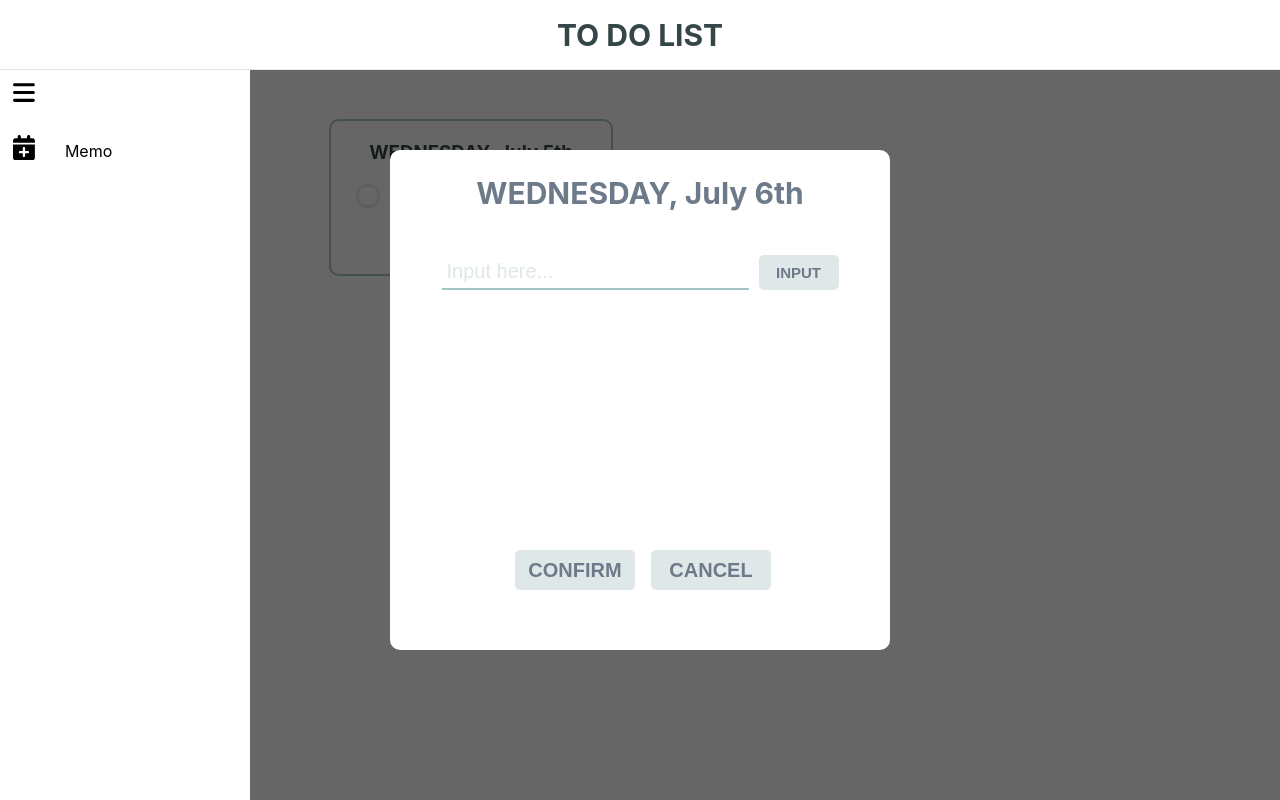
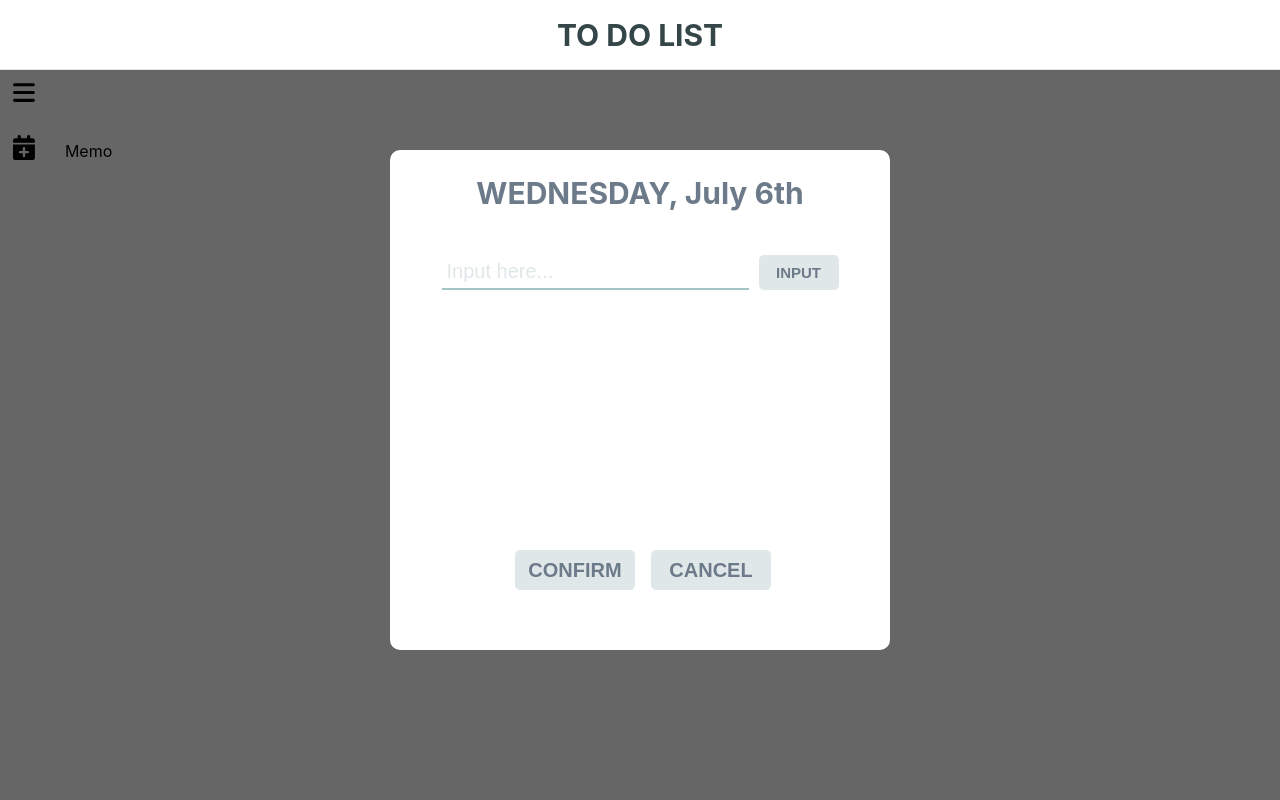
Before and after one commit to hoooooyeon/react-todolist, a React (Create React App) app: page / in a window 1280 px wide. Both pictures are taken after a click on the item "Memo". Built offline with nearby package versions, Linux system fonts and the light colour scheme.

Commit message:
memoItem

```diff
--- a/src/App.js
+++ b/src/App.js
@@ -4,48 +4,88 @@ import Memo from './components/memo/Memo';
 import { useState, useRef, useCallback } from 'react';
 
 function App() {
-  const [items, setItems] = useState([]);
+  const [mdItems, setMdItems] = useState([]);
+  const [mmItems, setMmItems] = useState([]);
+  const [modalOpen, setModalOpen] = useState(false);
 
-  const nextId = useRef(1);
+  // 모달꺼
+  const nextMdId = useRef(1);
   const onInsert = useCallback(
     (text) => {
-      const item = {
-        id: nextId.current,
+      // setMdItems([]);
+      const mdItem = {
+        id: nextMdId.current,
         text,
         checked: false,
-        point: true,
+        pointed: true,
       };
-      setItems(items.concat(item));
-      nextId.current += 1;
+      setMdItems(mdItems.concat(mdItem));
+      nextMdId.current += 1;
     },
-    [items],
+    [mdItems],
   );
 
   const onRemove = useCallback(
     (id) => {
-      setItems(items.filter((item) => item.id !== id));
+      setMdItems(mdItems.filter((mdItem) => mdItem.id !== id));
     },
-    [items],
+    [mdItems],
   );
 
   const onPoint = useCallback(
     (id) => {
-      setItems(
-        items.map((item) =>
-          item.id === id ? { ...item, point: !item.point } : item,
+      setMdItems(
+        mdItems.map((mdItem) =>
+          mdItem.id === id ? { ...mdItem, pointed: !mdItem.pointed } : mdItem,
         ),
       );
     },
-    [items],
+    [mdItems],
   );
+
+  // 메모꺼
+  const nextMmId = useRef(1);
+  const insertMemoItem = useCallback(
+    (mdItems) => {
+      const mmItem = {
+        id: nextMmId.current,
+        mdItems,
+      };
+      setMmItems(mmItems.concat(mmItem));
+      nextMmId.current += 1;
+
+      setModalOpen(!modalOpen);
+      setMdItems([]);
+    },
+    [mmItems, modalOpen],
+  );
+
+  const removeMemoItem = useCallback(
+    (id) => {
+      setMmItems(mmItems.filter((mmItem) => mmItem.id !== id));
+      console.log(mmItems);
+    },
+    [mmItems],
+  );
+
+  // 모달 열고 닫기
+  const modalClose = () => {
+    setModalOpen(!modalOpen);
+    setMdItems([]);
+  };
   return (
     <>
       <Header />
       <Memo
-        items={items}
+        mdItems={mdItems}
         onInsert={onInsert}
         onRemove={onRemove}
         onPoint={onPoint}
+        mmItems={mmItems}
+        insertMemoItem={insertMemoItem}
+        removeMemoItem={removeMemoItem}
+        modalClose={modalClose}
+        modalOpen={modalOpen}
       />
     </>
   );
--- a/src/components/common/Button.js
+++ b/src/components/common/Button.js
@@ -6,6 +6,7 @@ const buttonStyle = css`
   color: #6c7a89;
   font-weight: bold;
   border-radius: 5px;
+  z-index: 1000;
 `;
 
 const StyledItemButton = styled.button`
@@ -30,9 +31,11 @@ const StyledListButton = styled.button`
   font-size: 15px;
 `;
 
-const Button = ({ item, children }) => {
+const Button = ({ item, children, modalClose, insertMemoItem }) => {
   return item ? (
-    <StyledItemButton>{children}</StyledItemButton>
+    <StyledItemButton modalClose={modalClose} inserMemoItem={insertMemoItem}>
+      {children}
+    </StyledItemButton>
   ) : (
     <StyledListButton>{children}</StyledListButton>
   );
--- a/src/components/common/Slider.js
+++ b/src/components/common/Slider.js
@@ -12,7 +12,6 @@ const SliderBlock = styled.div`
   position: fixed;
   top: 70px;
   left: 0;
-  z-index: 999;
   transition: width 0.3s;
 `;
 
@@ -55,15 +54,15 @@ const StyledLi = styled.li`
   }
 `;
 
-const Slider = ({ items, onInsert, onRemove, onPoint }) => {
-  const [modal, setModal] = useState(false);
-  const onCreateModal = () => {
-    setModal(true);
-  };
-  const onDeleteModal = () => {
-    setModal(false);
-  };
-
+const Slider = ({
+  mdItems,
+  onInsert,
+  onRemove,
+  onPoint,
+  insertMemoItem,
+  modalClose,
+  modalOpen,
+}) => {
   return (
     <>
       <SliderBlock>
@@ -71,20 +70,22 @@ const Slider = ({ items, onInsert, onRemove, onPoint }) => {
           <StyledFontAwesomeIcon icon={faBars} />
         </IconDiv>
         <StyledUl>
-          <StyledLi onClick={onCreateModal}>
+          <StyledLi onClick={modalClose}>
             <StyledFontAwesomeIcon icon={faCalendarPlus} margin="true" />
             <p>Memo</p>
           </StyledLi>
         </StyledUl>
       </SliderBlock>
-      <AddModal
-        modal={modal}
-        onDeleteModal={onDeleteModal}
-        items={items}
-        onInsert={onInsert}
-        onRemove={onRemove}
-        onPoint={onPoint}
-      />
+      {modalOpen && (
+        <AddModal
+          modalClose={modalClose}
+          mdItems={mdItems}
+          onInsert={onInsert}
+          onRemove={onRemove}
+          onPoint={onPoint}
+          insertMemoItem={insertMemoItem}
+        />
+      )}
     </>
   );
 };
--- a/src/components/memo/Memo.js
+++ b/src/components/memo/Memo.js
@@ -25,17 +25,36 @@ const MemoBlock = styled.div`
   grid-auto-flow: dense;
 `;
 
-const Memo = ({ items, onInsert, onRemove, onPoint }) => {
+const Memo = ({
+  mdItems,
+  onInsert,
+  onRemove,
+  onPoint,
+  mmItems,
+  insertMemoItem,
+  removeMemoItem,
+  modalClose,
+  modalOpen,
+}) => {
   return (
     <Main>
       <Slider
-        items={items}
+        mdItems={mdItems}
         onInsert={onInsert}
         onRemove={onRemove}
         onPoint={onPoint}
+        insertMemoItem={insertMemoItem}
+        modalClose={modalClose}
+        modalOpen={modalOpen}
       />
       <MemoBlock>
-        <MemoList />
+        {mmItems.map((mmItem) => (
+          <MemoList
+            mmItem={mmItem}
+            key={mmItem.id}
+            removeMemoItem={removeMemoItem}
+          />
+        ))}
       </MemoBlock>
     </Main>
   );
--- a/src/components/memo/MemoFunc.js
+++ b/src/components/memo/MemoFunc.js
@@ -29,13 +29,13 @@ const StyledFontAwesomeIcon = styled(FontAwesomeIcon)`
   color: #354649;
 `;
 
-const MemoFunc = ({ func }) => {
+const MemoFunc = ({ func, mmItem, removeMemoItem }) => {
   return (
     <MemoFuncBlock ref={func}>
       <IconDiv>
         <StyledFontAwesomeIcon icon={faFilePen} />
       </IconDiv>
-      <IconDiv>
+      <IconDiv onClick={() => removeMemoItem(mmItem.id)}>
         <StyledFontAwesomeIcon icon={faTrashCan} />
       </IconDiv>
     </MemoFuncBlock>
--- a/src/components/memo/MemoItem.js
+++ b/src/components/memo/MemoItem.js
@@ -37,12 +37,13 @@ const MemoItemTextForm = styled.div`
   top: -4px;
 `;
 
-const MemoItem = () => {
+const MemoItem = ({ mdItem }) => {
+  const { text, checked, pointed } = mdItem;
   return (
     <MemoItemBlock>
       <MemoItemCheckBox />
       <CheckBoxLabel />
-      <MemoItemTextForm>aaaaaaaaaaaaaa</MemoItemTextForm>
+      <MemoItemTextForm>{text}</MemoItemTextForm>
     </MemoItemBlock>
   );
 };
--- a/src/components/memo/MemoItems.js
+++ b/src/components/memo/MemoItems.js
@@ -5,10 +5,13 @@ const MemoItemsBlock = styled.div`
   margin: 15px 0 0 10px;
 `;
 
-const MemoItems = () => {
+const MemoItems = ({ mmItem }) => {
+  const { mdItems } = mmItem;
   return (
     <MemoItemsBlock>
-      <MemoItem />
+      {mdItems.map((mdItem) => (
+        <MemoItem mdItem={mdItem} key={mdItem.id} />
+      ))}
     </MemoItemsBlock>
   );
 };
--- a/src/components/memo/MemoList.js
+++ b/src/components/memo/MemoList.js
@@ -20,7 +20,7 @@ const ListHeader = styled.h3`
   margin: 10px 0 0px 0;
 `;
 
-const MemoList = () => {
+const MemoList = ({ mmItem, removeMemoItem }) => {
   // MemoFunc를 마우스 올릴때만 보이게 하기.
   const func = useRef();
   const onMouseOver = (e) => {
@@ -32,8 +32,8 @@ const MemoList = () => {
   return (
     <MemoListBlock onMouseOut={onMouseOut} onMouseOver={onMouseOver}>
       <ListHeader>WEDNESDAY, July 5th</ListHeader>
-      <MemoItems />
-      <MemoFunc func={func} />
+      <MemoItems mmItem={mmItem} />
+      <MemoFunc func={func} mmItem={mmItem} removeMemoItem={removeMemoItem} />
     </MemoListBlock>
   );
 };
--- a/src/components/modal/AddModal.js
+++ b/src/components/modal/AddModal.js
@@ -1,6 +1,4 @@
 import styled from 'styled-components';
-import React, { useState, useRef, useCallback } from 'react';
-import Button from '../common/Button';
 import ModalHeader from './ModalHeader';
 import ModalInsert from './ModalInsert';
 import ModalItems from './ModalItems';
@@ -18,7 +16,7 @@ const ModalBlock = styled.div`
 `;
 
 const ModalBg = styled.div`
-  z-index: 998;
+  z-index: 997;
   width: 100%;
   height: 100%;
   background-color: rgba(0, 0, 0, 0.6);
@@ -33,18 +31,43 @@ const ModalForm = styled.div`
   border: none;
 `;
 
-const AddModal = ({ modal, items, onInsert, onRemove, onPoint }) => {
-  if (!modal) return null;
+const StyledButton = styled.button`
+  background-color: #e0e7e9;
+  border: none;
+  color: #6c7a89;
+  font-weight: bold;
+  border-radius: 5px;
+  width: 120px;
+  height: 40px;
+  font-size: 20px;
+  position: relative;
+  left: 25%;
+  transform: translate(0, 150%);
+  & + & {
+    margin-left: 1rem;
+  }
+`;
+
+const AddModal = ({
+  mdItems,
+  onInsert,
+  onRemove,
+  onPoint,
+  modalClose,
+  insertMemoItem,
+}) => {
   return (
     <ModalBlock>
-      <ModalBg />
+      <ModalBg onClick={modalClose} />
       <ModalForm>
         <ModalHeader />
         <div>
           <ModalInsert onInsert={onInsert} />
-          <ModalItems items={items} onRemove={onRemove} onPoint={onPoint} />
-          <Button item="true">CONFIRM</Button>
-          <Button item="true">CANCEL</Button>
+          <ModalItems mdItems={mdItems} onRemove={onRemove} onPoint={onPoint} />
+          <StyledButton onClick={() => insertMemoItem(mdItems)}>
+            CONFIRM
+          </StyledButton>
+          <StyledButton onClick={modalClose}>CANCEL</StyledButton>
         </div>
       </ModalForm>
     </ModalBlock>
--- a/src/components/modal/ModalInsert.js
+++ b/src/components/modal/ModalInsert.js
@@ -1,6 +1,5 @@
 import styled from 'styled-components';
 import { useState, useCallback } from 'react';
-import Button from '../common/Button';
 
 const ModalInsertBlock = styled.form`
   position: relative;
@@ -21,6 +20,18 @@ const TextInput = styled.input`
     font-size: 20px;
     color: #e0e7e9;
   }
+`;
+
+const StyledButton = styled.button`
+  background-color: #e0e7e9;
+  border: none;
+  color: #6c7a89;
+  font-weight: bold;
+  border-radius: 5px;
+
+  width: 80px;
+  height: 35px;
+  font-size: 15px;
 `;
 
 const ModalInsert = ({ onInsert }) => {
@@ -46,7 +57,7 @@ const ModalInsert = ({ onInsert }) => {
         onChange={onChange}
         value={value}
       />
-      <Button>INPUT</Button>
+      <StyledButton>INPUT</StyledButton>
     </ModalInsertBlock>
   );
 };
--- a/src/components/modal/ModalItem.js
+++ b/src/components/modal/ModalItem.js
@@ -42,8 +42,8 @@ const StyledFontAwesomeIcon = styled(FontAwesomeIcon)`
   text-align: center;
 `;
 
-const ModalItem = ({ item, onPoint, onRemove }) => {
-  const { id, text, point } = item;
+const ModalItem = ({ mdItem, onPoint, onRemove }) => {
+  const { id, text, point } = mdItem;
 
   if (!text) return null;
   return (
--- a/src/components/modal/ModalItems.js
+++ b/src/components/modal/ModalItems.js
@@ -10,13 +10,13 @@ const ItemItemsBlock = styled.div`
   width: 450px;
 `;
 
-const ModalItems = ({ items, onPoint, onRemove }) => {
+const ModalItems = ({ mdItems, onPoint, onRemove }) => {
   return (
     <ItemItemsBlock>
-      {items.map((item) => (
+      {mdItems.map((mdItem) => (
         <ModalItem
-          item={item}
-          key={item.id}
+          mdItem={mdItem}
+          key={mdItem.id}
           onRemove={onRemove}
           onPoint={onPoint}
         />
@@ -24,5 +24,4 @@ const ModalItems = ({ items, onPoint, onRemove }) => {
     </ItemItemsBlock>
   );
 };
-
 export default ModalItems;
```
